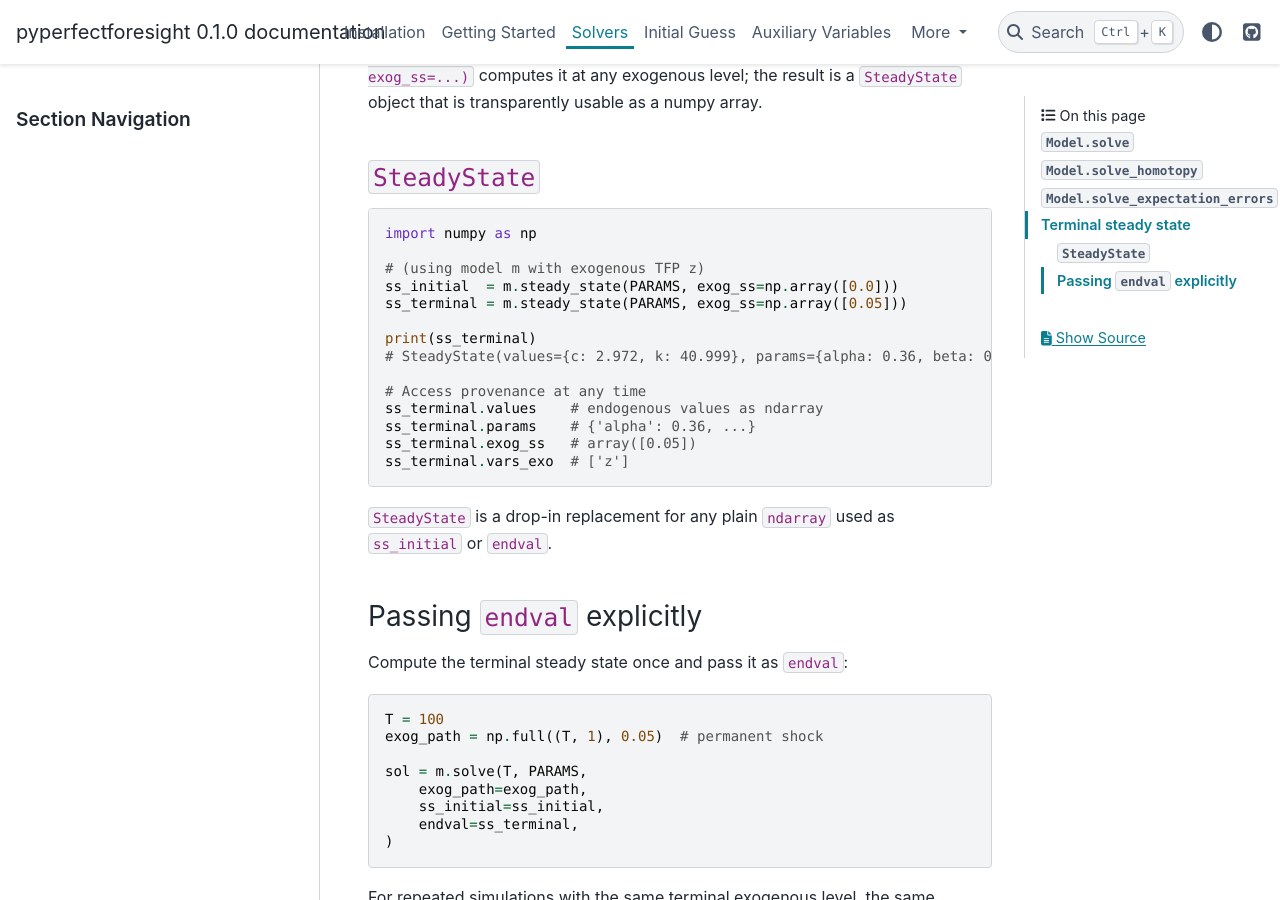
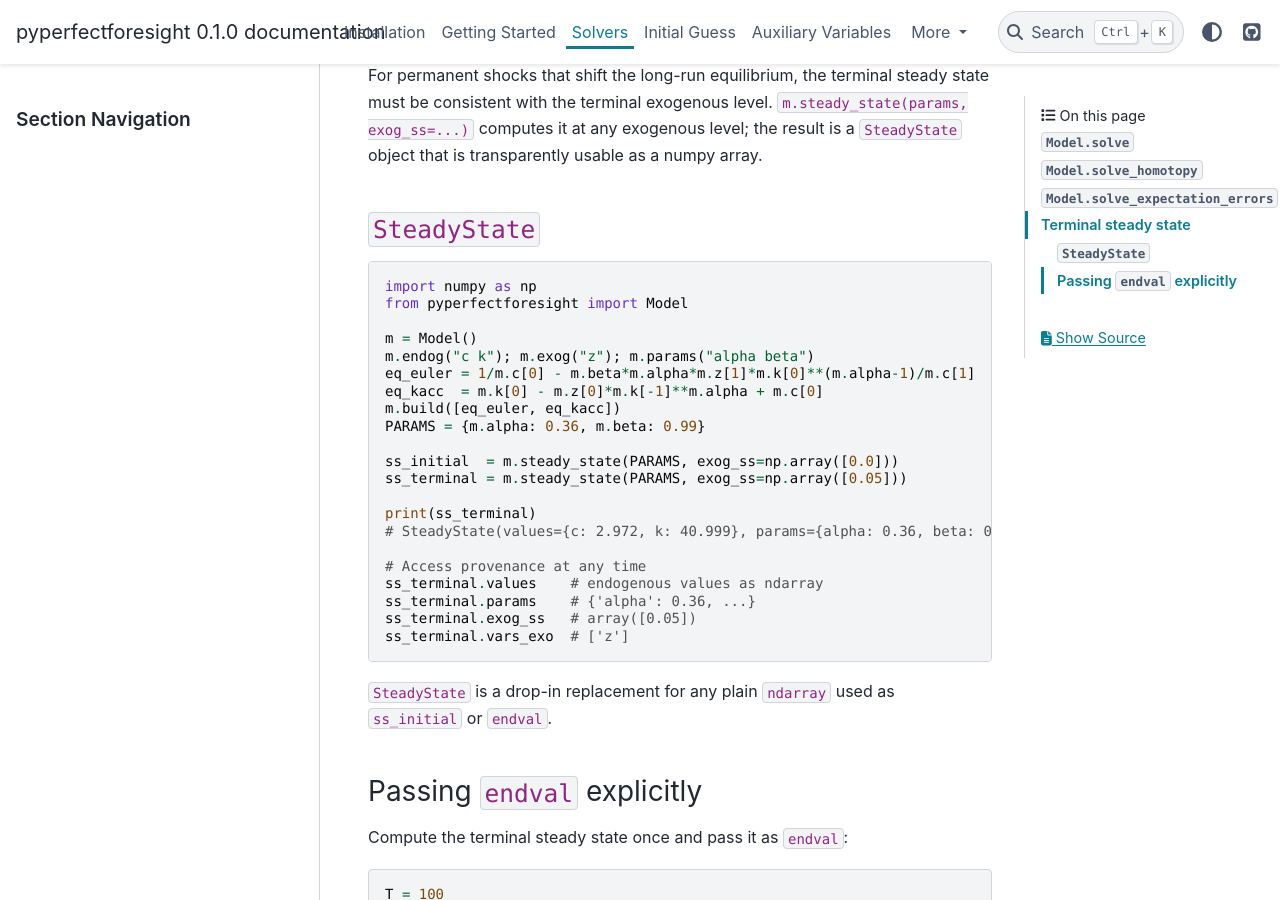
Before and after one commit to Shunsuke-Hori/pyperfectforesight, a Sphinx documentation site: the page built from docs/solvers.md, in a window 1280 px wide and 900 px high, scrolled down 7828 px. Built offline with Sphinx 7.4.7 and the PyData theme 0.15.4, drawn with Linux system fonts in a browser that asks for light colours; some of the changed text lies outside the part shown.

Commit message:
fix: address fourth Copilot review on docs DSL revision
- solvers.md: clarify method option — 'hybr' is a deprecated alias,
  not hard-rejected
- solvers.md: make Terminal steady state section self-contained by
  defining the model with m.exog("z") inline

Co-Authored-By: Claude Sonnet 4.6 <noreply@anthropic.com>

````diff
--- a/docs/solvers.md
+++ b/docs/solvers.md
@@ -225,8 +225,15 @@ For permanent shocks that shift the long-run equilibrium, the terminal steady st
 
 ```python
 import numpy as np
+from pyperfectforesight import Model
 
-# (using model m with exogenous TFP z)
+m = Model()
+m.endog("c k"); m.exog("z"); m.params("alpha beta")
+eq_euler = 1/m.c[0] - m.beta*m.alpha*m.z[1]*m.k[0]**(m.alpha-1)/m.c[1]
+eq_kacc  = m.k[0] - m.z[0]*m.k[-1]**m.alpha + m.c[0]
+m.build([eq_euler, eq_kacc])
+PARAMS = {m.alpha: 0.36, m.beta: 0.99}
+
 ss_initial  = m.steady_state(PARAMS, exog_ss=np.array([0.0]))
 ss_terminal = m.steady_state(PARAMS, exog_ss=np.array([0.05]))
 
````
Also changed, not shown: other parts of docs/solvers.md (+1 -1 lines).
